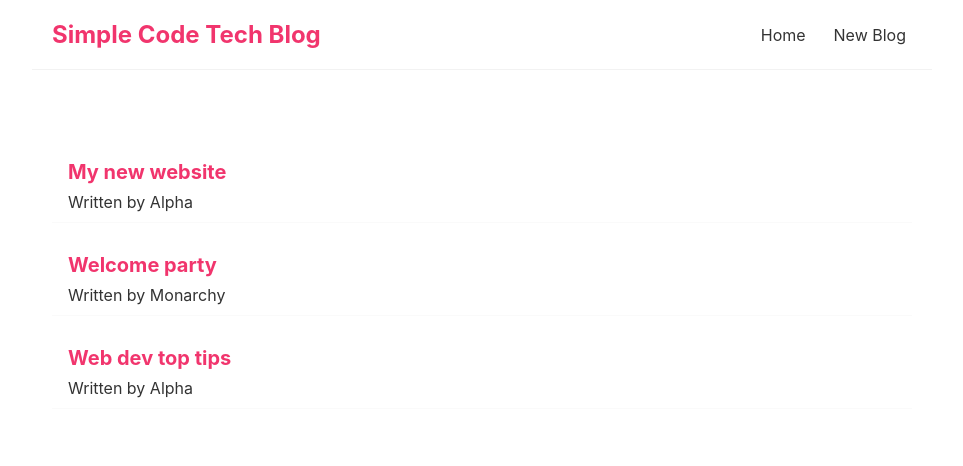
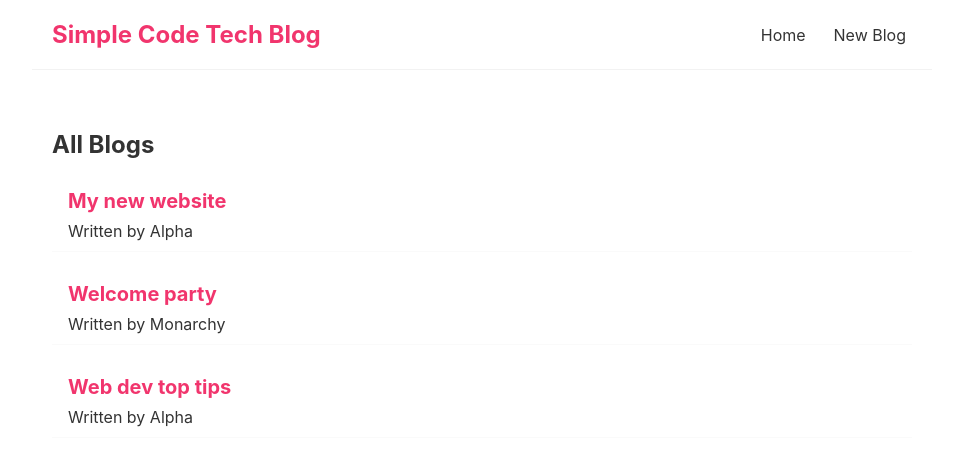
Before and after one commit to Alphaalimamy/Complete-React-Tutorial, a React (Create React App) app: page / in a window 1280 px wide. Shown: the top 466 px of the page, without its empty margins (158-1121 px from the left). Built offline with nearby package versions, Linux system fonts and the light colour scheme.

Commit message:
Final props commit

```diff
--- /dev/null
+++ b/src/components/blogList/BlogList.js
@@ -0,0 +1,17 @@
+import React from "react";
+
+export default function BlogList(props) {
+  const { blogs, title } = props;
+
+  return (
+    <div className="blog-list">
+      <h2>{title}</h2>
+      {blogs.map((blog) => (
+        <div className="blog-preview" key={blog.id}>
+          <h2>{blog.title}</h2>
+          <p>Written by {blog.author}</p>
+        </div>
+      ))}
+    </div>
+  );
+}
--- a/src/components/home/Home.js
+++ b/src/components/home/Home.js
@@ -1,5 +1,6 @@
 import React from "react";
 import { useState } from "react";
+import BlogList from "../blogList/BlogList";
 import "./home.css";
 
 export default function Home() {
@@ -28,12 +29,7 @@
 
   return (
     <div className="home">
-      {blogs.map((blog) => (
-        <div className="blog-preview" key={blog.id}>
-          <h2>{blog.title}</h2>
-          <p>Written by {blog.author}</p>
-        </div>
-      ))}
+      <BlogList blogs={blogs} title="All Blogs" />
     </div>
   );
 }
```
